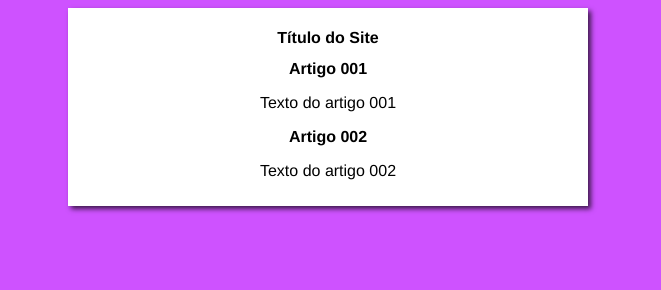
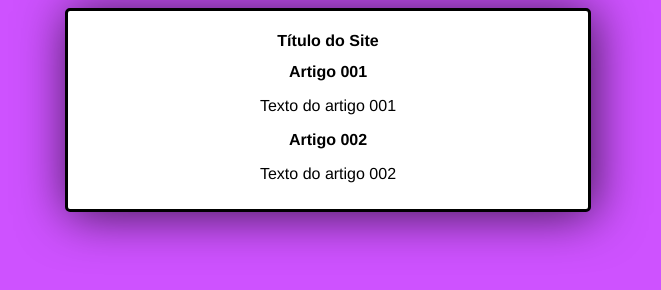
Before and after one commit to talysonl/projeto-site, a plain HTML site: page index.html in a window 1280 px wide. Shown: the whole page, without its empty margins (312-973 px from the left). Drawn offline with Linux system fonts and the light colour scheme.

Commit message:
add borda na main

```diff
--- a/estilos/style.css
+++ b/estilos/style.css
@@ -13,7 +13,9 @@ main{
     background-color: #fff;
     width: 500px;
     margin: auto;
-    box-shadow: 3px 3px 5px rgba(0,0,0, .7);
+    box-shadow: 3px 3px 50px rgba(0,0,0, .7);
     padding: 10px;
     text-align: center;
+    border-radius: 5px;
+    border: 3px solid rgb(0, 0, 0);
 }
```
